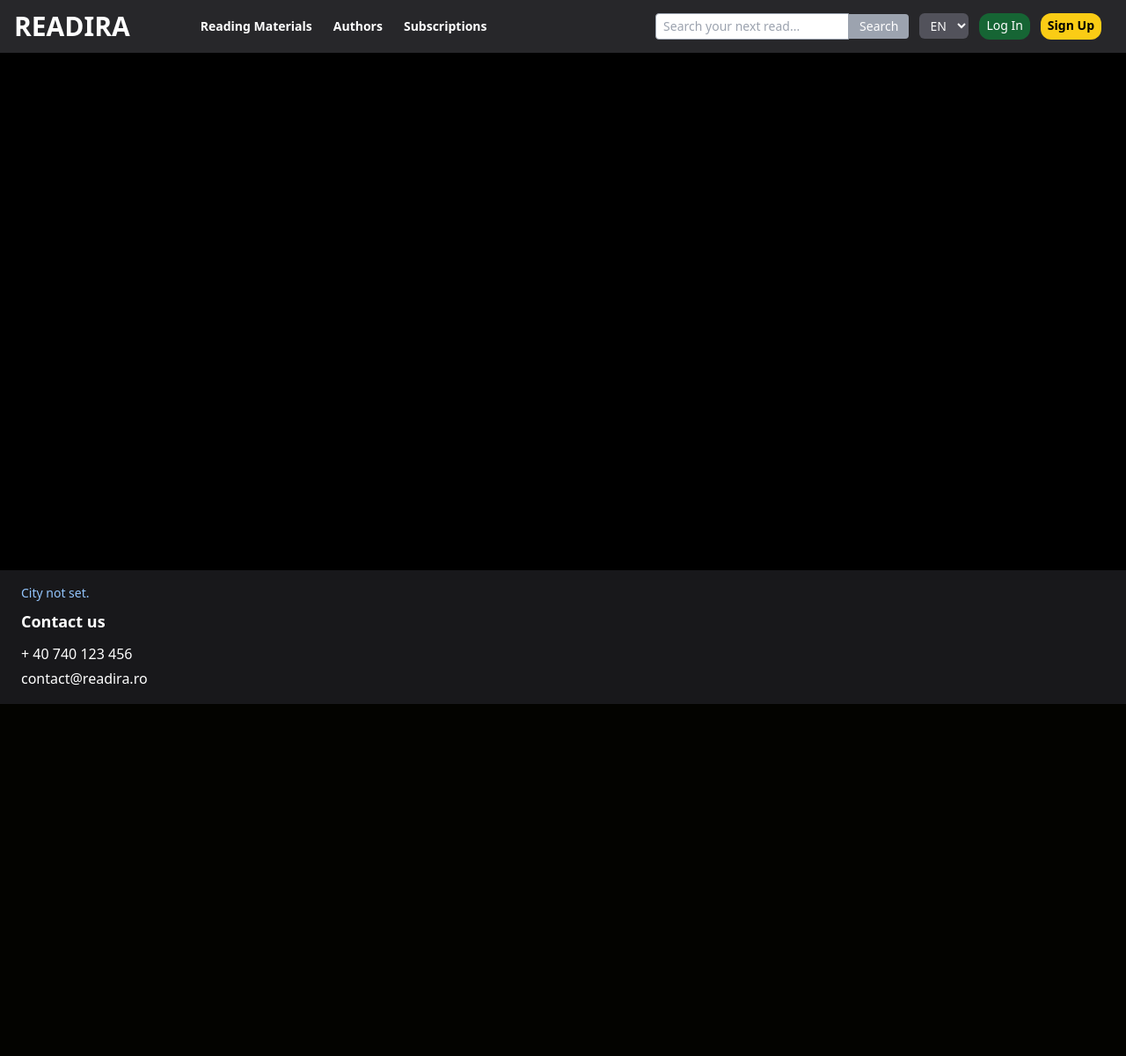
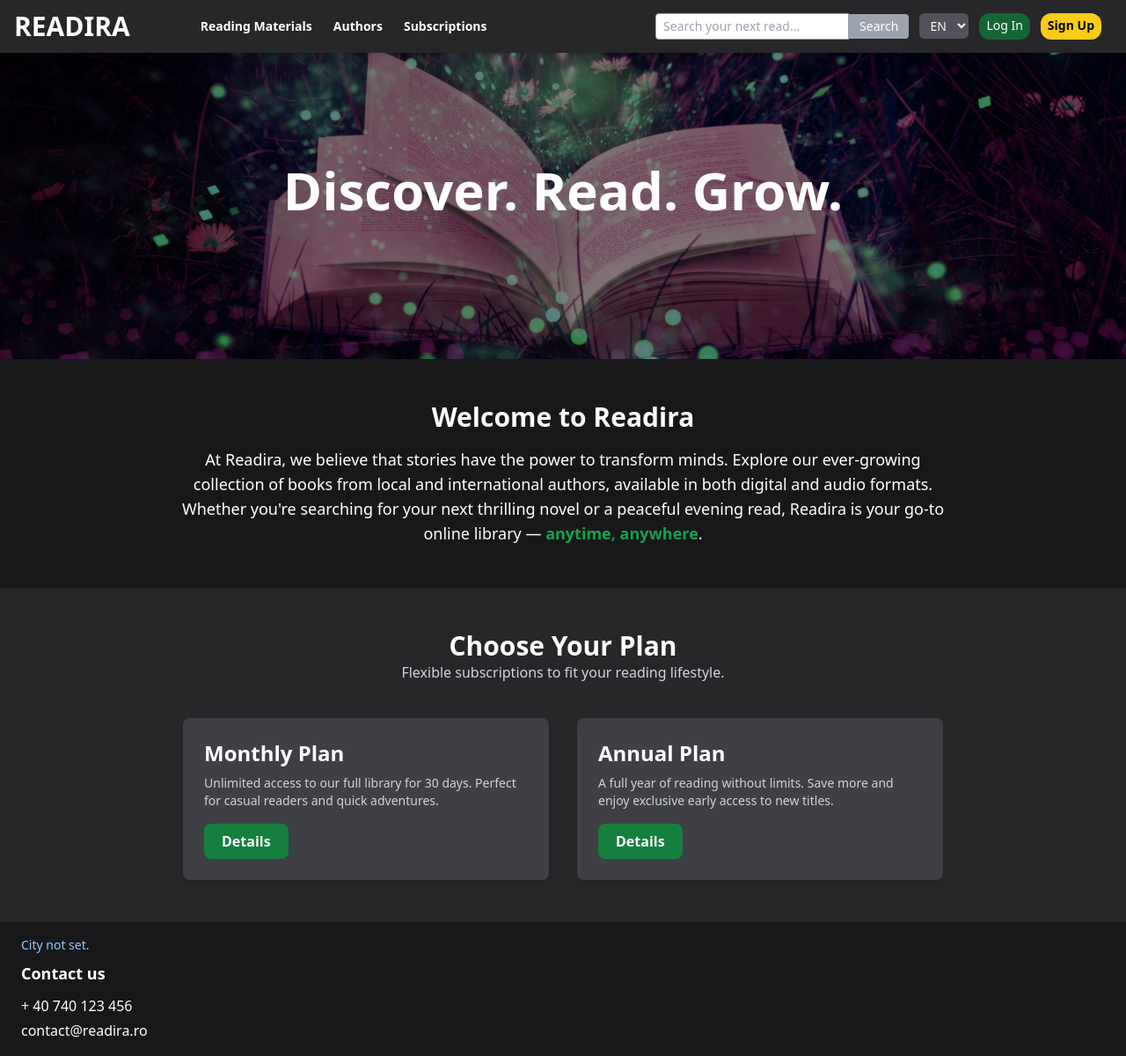
Before and after one commit to Marina-Trifan/online_library, a Django app: page / in a window 1280 px wide. Shown: the whole page at 88% size. Before the commit the page ends 800 px from the top, so only its background shows below. Run offline with Django 5.2, Linux system fonts and the light colour scheme; some libraries are stand-ins or nearby versions.

Commit message:
Templates for main_page and subscriptions created

```diff
--- a/readira/library/templates/library/main_page.html
+++ b/readira/library/templates/library/main_page.html
@@ -3,5 +3,53 @@
 
 
 {% block content %}
+<!-- Banner Section -->
+<section class="relative h-72 md:h-96 w-full overflow-hidden">
+    <img src="{% static 'images/my_banner.jpg' %}" alt="Banner" class="absolute inset-0 w-full h-full object-cover">
+    <div class="relative z-10 flex items-center justify-center h-full bg-black bg-opacity-50">
+        <h1 class="text-white text-4xl md:text-6xl font-bold text-center">
+            Discover. Read. Grow.
+        </h1>
+    </div>
+</section>
 
+<!-- About Section -->
+<section class="bg-white dark:bg-zinc-900 py-12 px-4 md:px-10 text-center text-black dark:text-white">
+    <h2 class="text-3xl font-bold mb-4">Welcome to Readira</h2>
+    <p class="text-lg max-w-4xl mx-auto">
+        At Readira, we believe that stories have the power to transform minds. Explore our ever-growing collection of books from local and international authors, available in both digital and audio formats. Whether you're searching for your next thrilling novel or a peaceful evening read, Readira is your go-to online library — <span class="text-green-600 font-semibold">anytime, anywhere</span>.
+    </p>
+</section>
+
+<!-- Subscriptions Section -->
+<section class="py-12 bg-gray-100 dark:bg-zinc-800 text-black dark:text-white">
+    <div class="text-center mb-10">
+        <h2 class="text-3xl font-bold">Choose Your Plan</h2>
+        <p class="text-md text-gray-600 dark:text-gray-300">Flexible subscriptions to fit your reading lifestyle.</p>
+    </div>
+
+    <div class="flex flex-col md:flex-row justify-center items-center gap-8 px-4">
+        <!-- Monthly Subscription -->
+        <div class="bg-white dark:bg-zinc-700 rounded-lg shadow-lg p-6 w-full md:w-1/3 transition hover:scale-105">
+            <h3 class="text-2xl font-semibold mb-2">Monthly Plan</h3>
+            <p class="mb-4 text-sm text-gray-600 dark:text-gray-300">
+                Unlimited access to our full library for 30 days. Perfect for casual readers and quick adventures.
+            </p>
+            <a href="{% url 'user_account:subscriptions' %}" class="inline-block px-5 py-2 bg-green-700 hover:bg-green-600 text-white rounded-lg font-semibold">
+                Details
+            </a>
+        </div>
+
+        <!-- Annual Subscription -->
+        <div class="bg-white dark:bg-zinc-700 rounded-lg shadow-lg p-6 w-full md:w-1/3 transition hover:scale-105">
+            <h3 class="text-2xl font-semibold mb-2">Annual Plan</h3>
+            <p class="mb-4 text-sm text-gray-600 dark:text-gray-300">
+                A full year of reading without limits. Save more and enjoy exclusive early access to new titles.
+            </p>
+            <a href="{% url 'user_account:subscriptions' %}" class="inline-block px-5 py-2 bg-green-700 hover:bg-green-600 text-white rounded-lg font-semibold">
+                Details
+            </a>
+        </div>
+    </div>
+</section>
 {% endblock %}
--- a/readira/readira/settings.py
+++ b/readira/readira/settings.py
@@ -131,8 +131,11 @@
 # https://docs.djangoproject.com/en/5.2/howto/static-files/
 
 STATIC_URL = 'static/'
+STATICFILES_DIRS = [
+    BASE_DIR / 'static',
+]
 
-STATIC_ROOT = BASE_DIR / 'static'
+STATIC_ROOT = BASE_DIR / 'staticfiles'
 MEDIA_URL = '/media/'
 MEDIA_ROOT = BASE_DIR /'media'
 
--- a/readira/readira/urls.py
+++ b/readira/readira/urls.py
@@ -43,3 +43,4 @@
 
 if settings.DEBUG:
     urlpatterns += static(settings.MEDIA_URL, document_root= settings.MEDIA_ROOT)
+    urlpatterns += static(settings.STATIC_URL, document_root= settings.STATIC_ROOT)
--- a/readira/user_account/templates/user_account/subscriptions.html
+++ b/readira/user_account/templates/user_account/subscriptions.html
@@ -2,4 +2,8 @@
 {% load i18n static %}
 
 {% block content %}
+<section class="py-20 text-center text-xl">
+    <h1 class="text-4xl font-bold mb-4">Choose Your Subscription</h1>
+    <p>Here you can choose between our Monthly and Annual plans.</p>
+</section>
 {% endblock %}
--- a/readira/user_account/urls.py
+++ b/readira/user_account/urls.py
@@ -1,6 +1,6 @@
 from django.urls import path
 from . import views
-from .views import profile_view, add_to_cart, cart_view
+from .views import profile_view, add_to_cart, cart_view, SubscriptionPageView
 
 app_name = 'user_backend'
 
@@ -11,4 +11,5 @@
     path('logout/', views.logout_view, name='logout'),
     path('add-to-cart/<int:material_pk>/add_to_cart/', add_to_cart, name='add_to_cart'),
     path('cart', cart_view, name = 'cart'),
+    path('subscriptions/', SubscriptionPageView.as_view(), name='subscriptions'),
 ]
--- a/readira/user_account/views.py
+++ b/readira/user_account/views.py
@@ -6,6 +6,7 @@
 from django.contrib.auth.forms import PasswordChangeForm
 from django.contrib.auth import update_session_auth_hash
 from django.contrib.auth.decorators import login_required
+from django.views.generic import TemplateView
 from .forms import CustomUserForm, CustomPasswordChangeForm
 from library.models import ReadingMaterials
 
@@ -97,3 +98,8 @@
     materials = list(cart.values())
     total = sum(item['total'] for item in materials)
     return render(request, 'user_account/cart.html', {'materials':materials, 'total':total})
+
+
+# Subscriptions view
+class SubscriptionPageView(TemplateView):
+    template_name = 'user_account/subscriptions.html'
```
Also changed, not shown: readira/static/images/my_banner.jpg (added).
